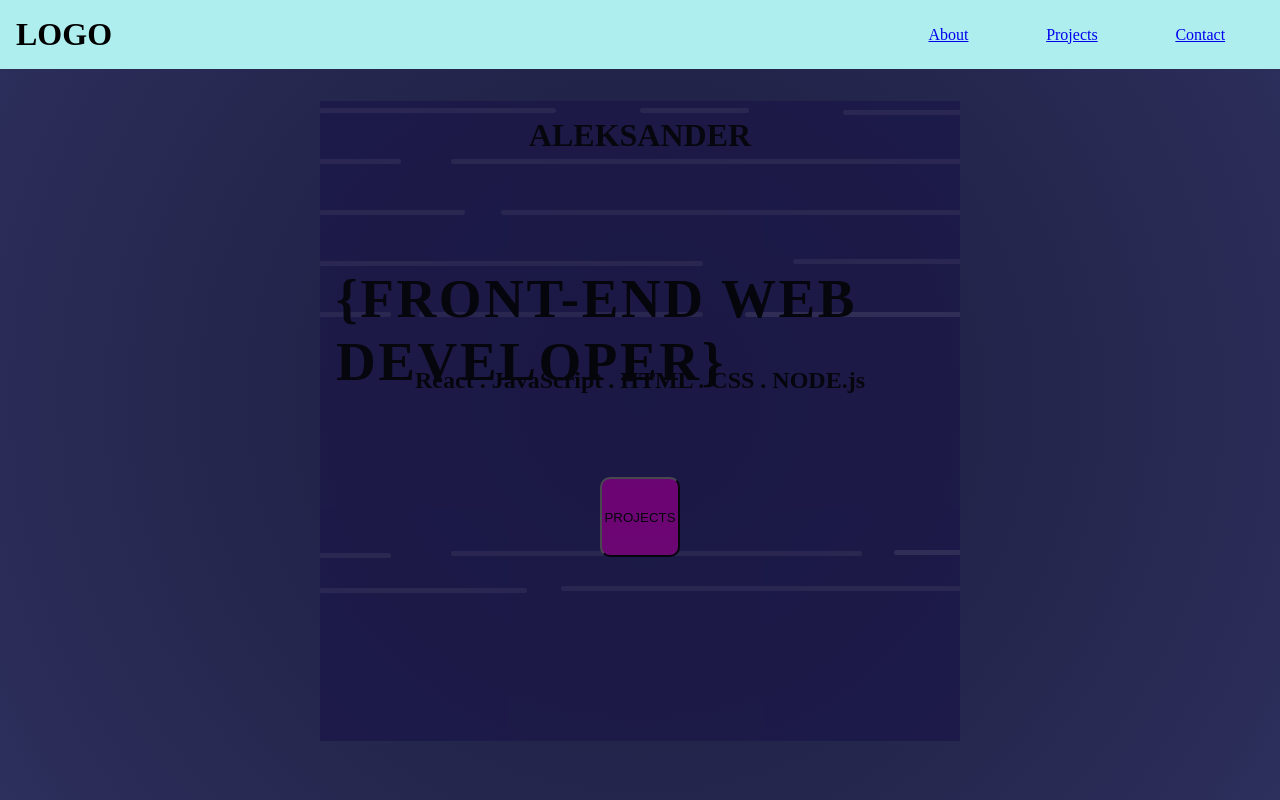
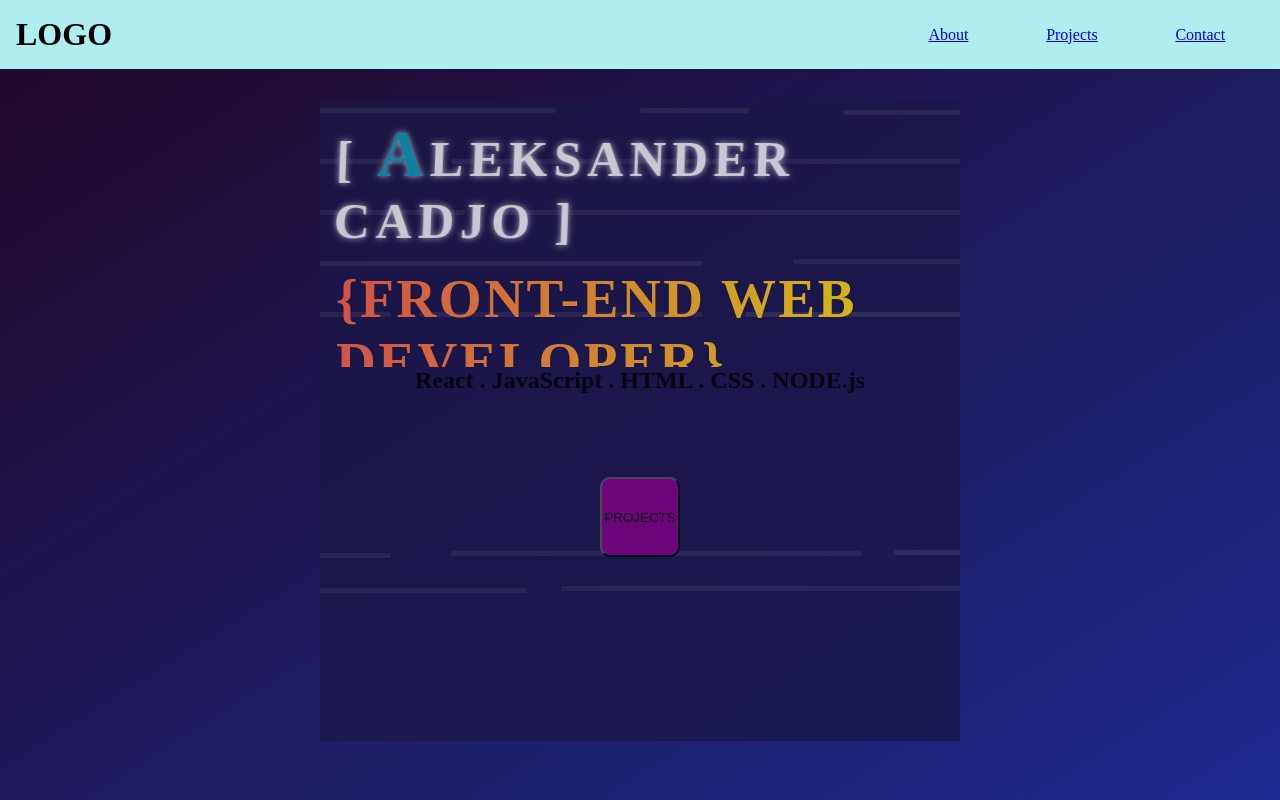
Before and after one commit to Ace1313/portfolio-react-new, a React (Vite) app: page / in a window 1280 px wide. Built offline with nearby package versions, Linux system fonts and the light colour scheme.

Commit message:
header styling

```diff
--- a/src/components/LandingPage.jsx
+++ b/src/components/LandingPage.jsx
@@ -4,7 +4,9 @@ import backgroundImage from '../assets/background.png';
 function LandingPage() {
    return (
       <LandinPageWrapper>
-         <h1>ALEKSANDER</h1>
+         <h1 className="name_text">
+            [ <span className="a_letter">A</span>LEKSANDER CADJO ]
+         </h1>
          <h1 className="developer_text"> {'{FRONT-END WEB DEVELOPER}'} </h1>
          <h2>React . JavaScript . HTML . CSS . NODE.js</h2>
          <button>PROJECTS</button>
@@ -30,6 +32,45 @@ const LandinPageWrapper = styled.div`
    .developer_text {
       font-size: 55px;
       letter-spacing: 2.6px;
+      background: #ff6348;
+      background: -webkit-linear-gradient(to right, #ff6348 0%, #fff200 100%);
+      background: -moz-linear-gradient(to right, #ff6348 0%, #fff200 100%);
+      background: linear-gradient(to right, #ff6348 0%, #fff200 100%);
+      -webkit-background-clip: text;
+      -webkit-text-fill-color: transparent;
+   }
+
+   .name_text {
+      font-size: 50px;
+      letter-spacing: 6px;
+      color: whitesmoke;
+      animation: flicker 4s linear infinite, glow 4500ms linear infinite 4000ms;
+   }
+
+   @keyframes glow {
+      40% {
+         text-shadow: 0 0 8px #fff;
+      }
+   }
+
+   // animation name_text
+   @keyframes flicker {
+      2%,
+      64% {
+         transform: translate(1px, 0) skew(2deg);
+      }
+      4%,
+      60% {
+         transform: translate(-1px, 0) skew(-2deg);
+      }
+      62% {
+         transform: translate(0, 0) skew(2deg);
+      }
+   }
+
+   .a_letter {
+      color: #0d9eb8;
+      font-size: 65px;
    }
 
    button {
@@ -46,6 +87,10 @@ const LandinPageWrapper = styled.div`
          font-size: 18px;
          font-weight: bolder;
       }
+      .name_text {
+         font-size: 20px;
+         font-weight: bolder;
+      }
    }
 `;
 
--- a/src/index.css
+++ b/src/index.css
@@ -5,12 +5,10 @@
 }
 
 body {
-   background: rgb(25, 27, 59);
-   background: radial-gradient(
-      circle,
-      rgba(25, 27, 59, 1) 0%,
-      rgba(45, 47, 92, 1) 100%
-   );
+   background: #3a4fda;
+   background: -webkit-linear-gradient(bottom right, #2034b3, #18051c);
+   background: -moz-linear-gradient(bottom right, #2034b3, #18051c);
+   background: linear-gradient(to top left, #1c2b8f, #200725);
    background-repeat: no-repeat;
    height: 100vh;
 }
```
